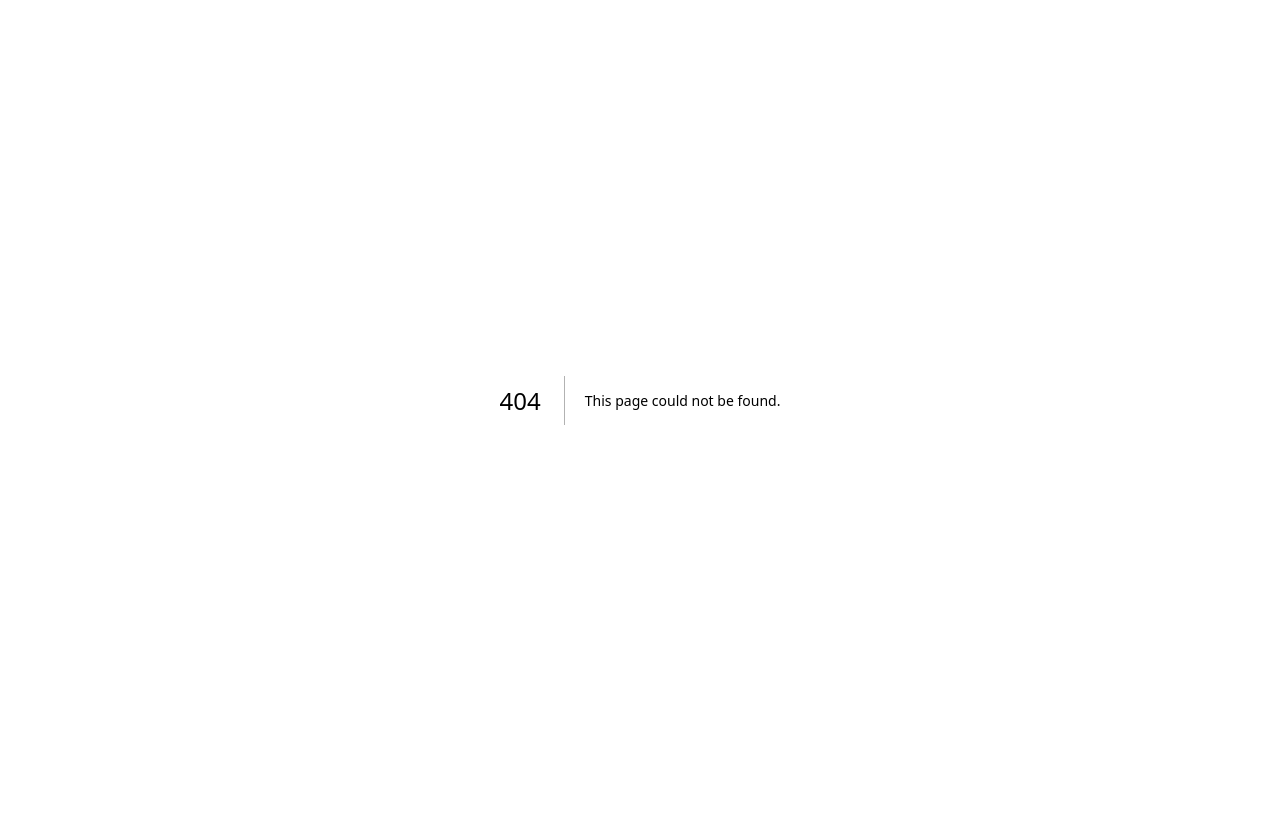
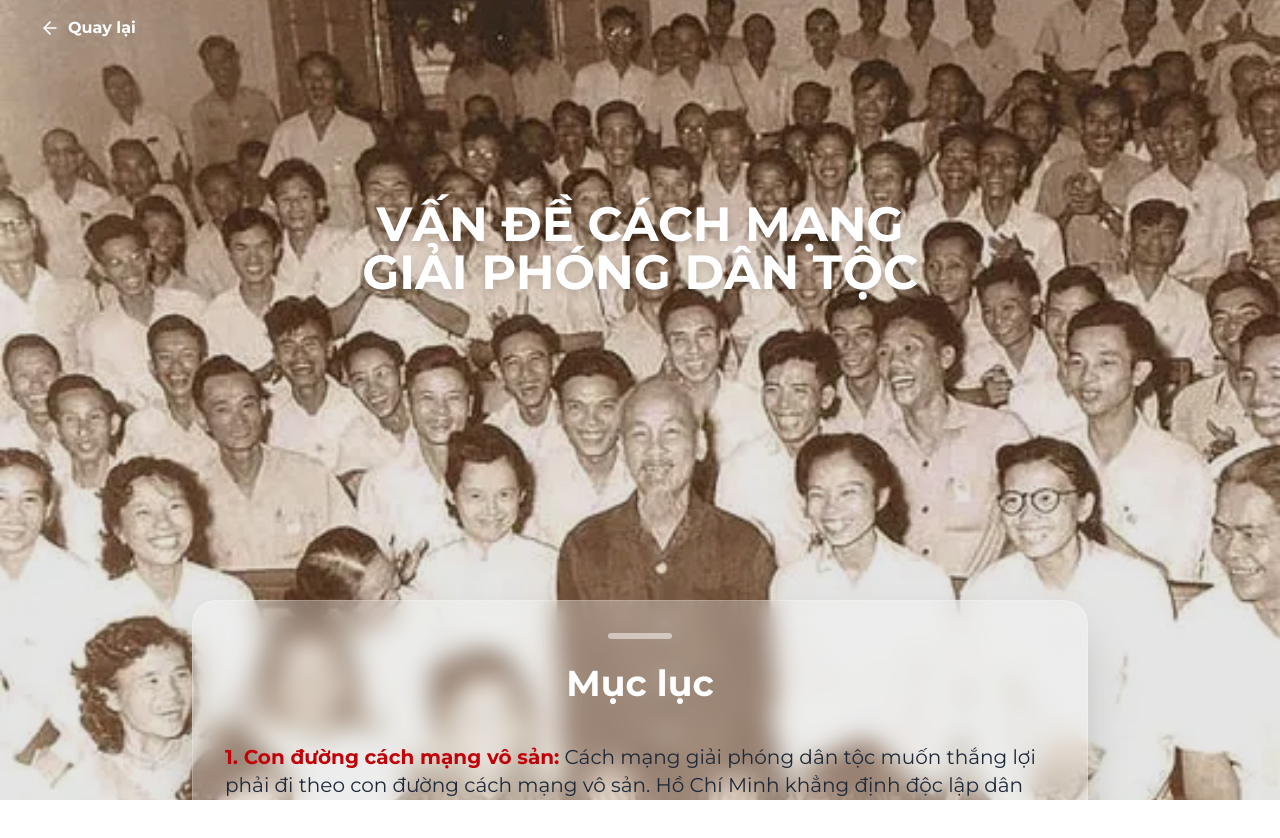
Before and after one commit to huynhdinhluyen/hcm-ideology, a Next.js app: page /cach-mang-giai-phong-dan-toc in a window 1280 px wide. Before the commit this address had no page. Shown: the top 838 px of the page. Before the commit the page ends 800 px from the top, so only its background shows below. Built offline with nearby package versions, Linux system fonts and the light colour scheme.

Commit message:
Add: Screen Section B

```diff
--- /dev/null
+++ b/src/app/cach-mang-giai-phong-dan-toc/page.tsx
@@ -0,0 +1,28 @@
+'use client'
+
+import NationalLiberationRevolution from "@/components/national-liberation-revolution";
+import { ArrowLeft } from "lucide-react";
+import { useRouter } from "next/navigation";
+import React from "react";
+
+const CachMangGiaiPhongDanToc = () => {
+  const router = useRouter();
+  return (
+    <div>
+      <NationalLiberationRevolution />
+      <button
+        onClick={() => router.push("/")}
+        className="fixed left-6 top-2 z-50
+                         flex items-center gap-2
+                        text-white font-bold bg-transparent
+                         px-4 py-2 rounded-lg
+                         transition-transform duration-300 hover:scale-105 cursor-pointer hover:underline"
+      >
+        <ArrowLeft className="w-5 h-5" />
+        Quay lại
+      </button>
+    </div>
+  );
+};
+
+export default CachMangGiaiPhongDanToc;
--- a/src/components/header.tsx
+++ b/src/components/header.tsx
@@ -77,7 +77,7 @@ export default function Header() {
               Vấn đề độc lập dân tộc
             </span>
           </Link>
-          <Link href="/muc-2">
+          <Link href="/cach-mang-giai-phong-dan-toc">
             <span className="text-lg font-semibold hover:text-red-300 transition-colors duration-300 drop-shadow-sm">
               Cách mạng giải phóng
             </span>
--- /dev/null
+++ b/src/components/national-liberation-revolution.tsx
@@ -0,0 +1,121 @@
+"use client";
+
+import Image from "next/image";
+import { useLayoutEffect, useRef } from "react";
+import gsap from "gsap";
+import { ScrollTrigger } from "gsap/ScrollTrigger";
+
+gsap.registerPlugin(ScrollTrigger);
+
+const CARD_PEEK_HEIGHT = 200;
+
+export default function NationalLiberationRevolution() {
+  const containerRef = useRef<HTMLDivElement>(null);
+  const cardRef = useRef<HTMLDivElement>(null);
+
+  useLayoutEffect(() => {
+    if (!containerRef.current || !cardRef.current) return;
+
+    const cardHeight = cardRef.current.offsetHeight;
+    const initialY = cardHeight - CARD_PEEK_HEIGHT;
+
+    const timeline = gsap.timeline({
+      scrollTrigger: {
+        trigger: containerRef.current,
+        start: "top top",
+
+        end: `+=${cardHeight + window.innerHeight}`,
+        scrub: 1,
+        pin: true,
+      },
+    });
+
+    timeline.fromTo(cardRef.current, { y: initialY }, { y: 0, ease: "none" });
+
+    return () => {
+      timeline.kill();
+      ScrollTrigger.getAll().forEach((trigger) => trigger.kill());
+    };
+  }, []);
+
+  return (
+    <div
+      ref={containerRef}
+      className="relative h-screen w-full overflow-hidden"
+    >
+      <div className="absolute inset-0 z-0">
+        <Image
+          src="/images/background-2.webp"
+          alt="Hồ Chí Minh và nhân dân"
+          fill
+          priority
+          className="object-cover"
+        />
+        <div className="absolute inset-0 bg-black/10" />
+      </div>
+
+      <div className="absolute top-1/4 left-1/2 -translate-x-1/2 z-10 text-center">
+        <h1 className="text-4xl md:text-5xl font-bold text-white drop-shadow-lg uppercase">
+          Vấn đề cách mạng giải phóng dân tộc
+        </h1>
+      </div>
+
+      <div
+        ref={cardRef}
+        className="absolute bottom-0 left-1/2 -translate-x-1/2 z-20
+             w-full md:w-[80%] lg:w-[70%]
+             bg-white/30 backdrop-blur-md border border-white/20
+             rounded-t-3xl shadow-2xl"
+      >
+        <div className="p-8">
+          <div className="w-16 h-1.5 bg-white/50 rounded-full mx-auto mb-6"></div>
+          <div className="max-w-4xl mx-auto">
+            <h2 className="text-3xl md:text-4xl font-bold text-center mb-10 text-white">
+              Mục lục
+            </h2>
+            <ul className="space-y-8 text-lg md:text-xl text-gray-800">
+              <li>
+                <strong className="text-red-700">
+                  1. Con đường cách mạng vô sản:
+                </strong>{" "}
+                Cách mạng giải phóng dân tộc muốn thắng lợi phải đi theo con
+                đường cách mạng vô sản. Hồ Chí Minh khẳng định độc lập dân tộc
+                gắn liền với chủ nghĩa xã hội.
+              </li>
+              <li>
+                <strong className="text-red-700">
+                  2. Sự lãnh đạo của Đảng Cộng sản:
+                </strong>{" "}
+                Cách mạng giải phóng dân tộc trong điều kiện Việt Nam muốn thắng
+                lợi phải do Đảng Cộng sản lãnh đạo. Đảng là đội tiên phong của
+                giai cấp công nhân và của cả dân tộc.
+              </li>
+              <li>
+                <strong className="text-red-700">
+                  3. Lực lượng đại đoàn kết toàn dân tộc:
+                </strong>{" "}
+                Cách mạng phải dựa trên sức mạnh của toàn dân tộc, lấy liên minh
+                công – nông làm nền tảng. Hồ Chí Minh nhấn mạnh: “Có dân là có
+                tất cả, mất dân là mất tất cả”.
+              </li>
+              <li>
+                <strong className="text-red-700">
+                  4. Tính chủ động, sáng tạo:
+                </strong>{" "}
+                Cách mạng giải phóng dân tộc phải chủ động, sáng tạo, có khả
+                năng giành thắng lợi trước cách mạng vô sản ở chính quốc. Đây là
+                một đóng góp quan trọng bổ sung cho Chủ nghĩa Mác – Lênin.
+              </li>
+              <li>
+                <strong className="text-red-700">5. Bạo lực cách mạng:</strong>{" "}
+                Giải phóng dân tộc là một cuộc cách mạng bạo lực. Hồ Chí Minh
+                khẳng định cần dùng bạo lực cách mạng chống lại bạo lực phản
+                cách mạng, kết hợp đấu tranh chính trị và đấu tranh vũ trang.
+              </li>
+            </ul>
+          </div>
+        </div>
+      </div>
+    </div>
+  );
+}
```
Also changed, not shown: public/images/background-2.webp (added).
